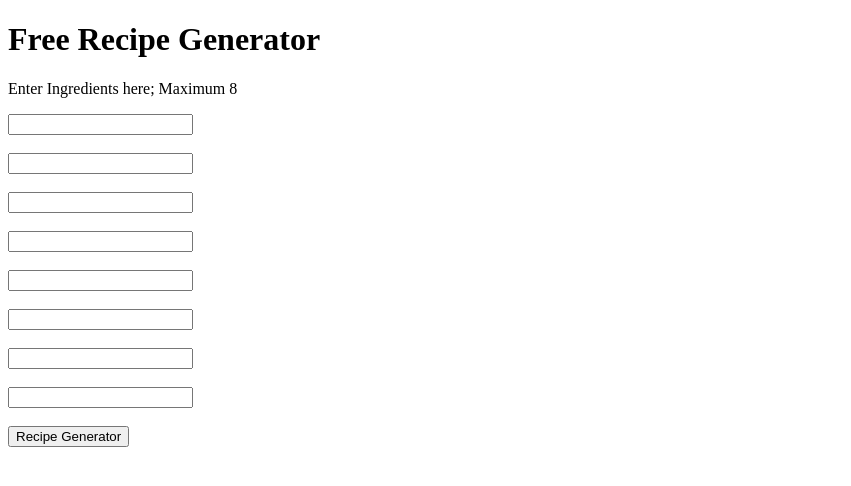
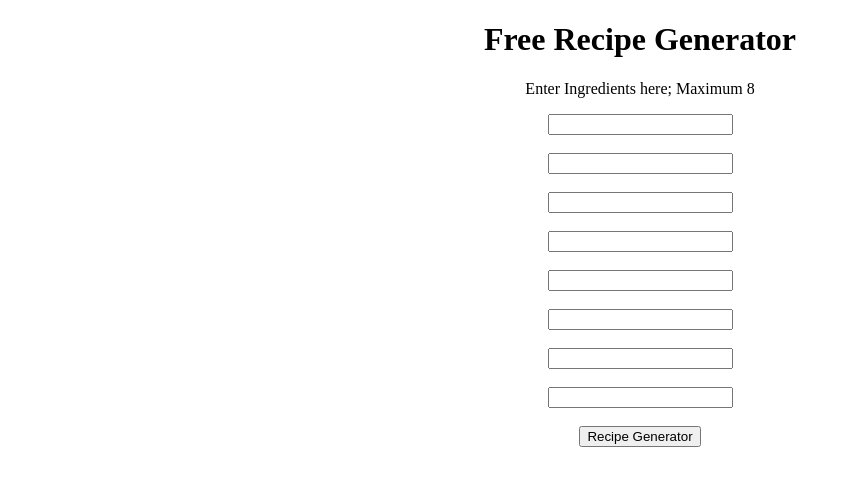
Before and after one commit to DW-Arthur/RecipeGenerator, a Flask app: page / in a window 1280 px wide. Shown: the top 486 px of the page, without its empty margins (0-851 px from the left). Run offline with Flask 2, Linux system fonts and the light colour scheme.

Commit message:
Fixed Center Div

```diff
--- a/templates/Recipe.html
+++ b/templates/Recipe.html
@@ -1,6 +1,14 @@
 <!DOCTYPE html>
 <html>
 <head>
+<style>
+body {
+    text-align: center;
+}
+form {
+    display: inline-block;
+}
+</style>
 <title>Recipe Generator</title>
 </head>
 <body>
@@ -9,7 +17,7 @@
 <!-- form gets user input-->
 <!-- break is new line-->
 <!-- action makes a post request from action_page -->
-<!-- name is used for submitted, id is javascript and CSS -->
+<!-- name is used for submitted, id i javascript and CSS -->
 <!-- take information from first textbox id, then take id into button onclick -->
 <form action="localhost:5000">
   <input type="text" id="first" name=""><br><br>
@@ -20,10 +28,10 @@
   <input type="text" id="sixth" name="lname"><br><br>
   <input type="text" id="seventh" name="fname"><br><br>
   <input type="text" id="eighth" name="lname"><br><br>
+  <button onclick="google()">Recipe Generator</button> <br><br>
+
 </form>
-
 <!-- ` is differnent from ' , used for string formatting -->
-<button onclick="google()">Recipe Generator</button> <br><br>
 
 <script>
 <!-- can take data directly from info in form-->
```
